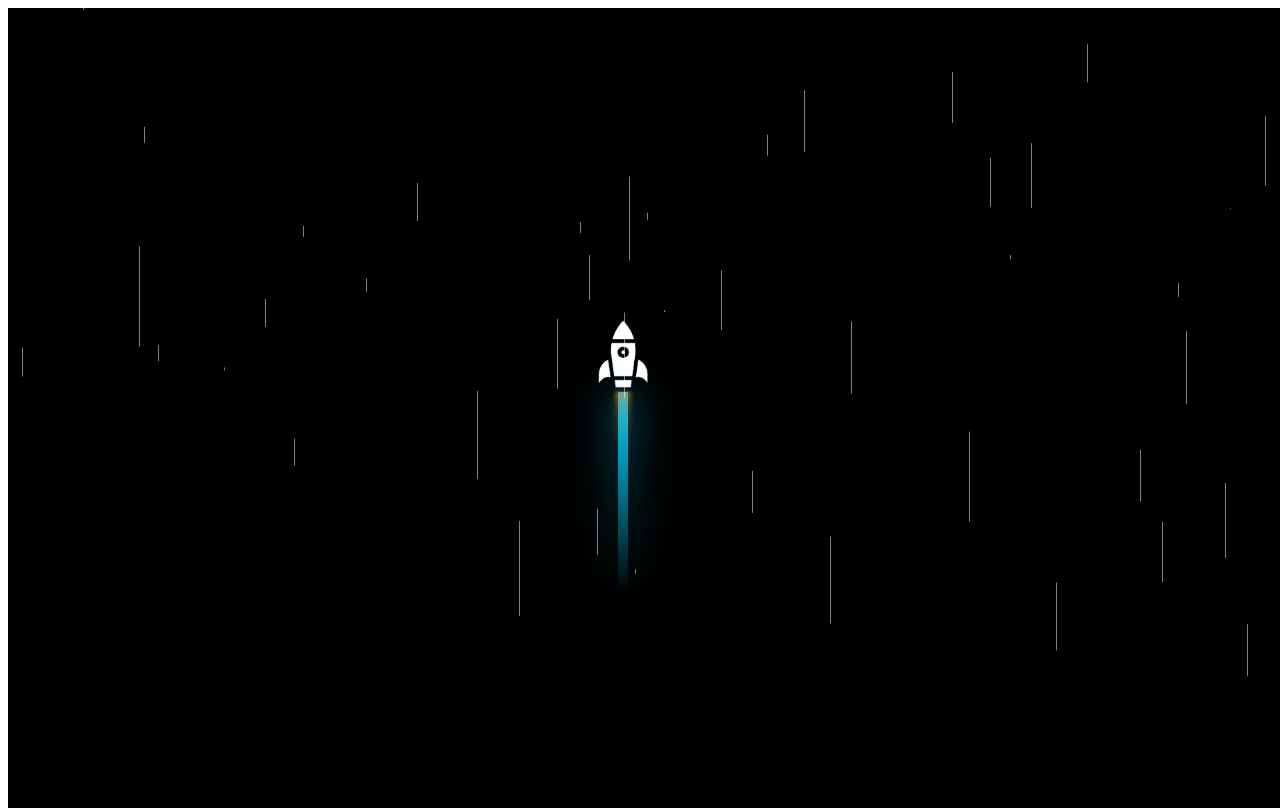
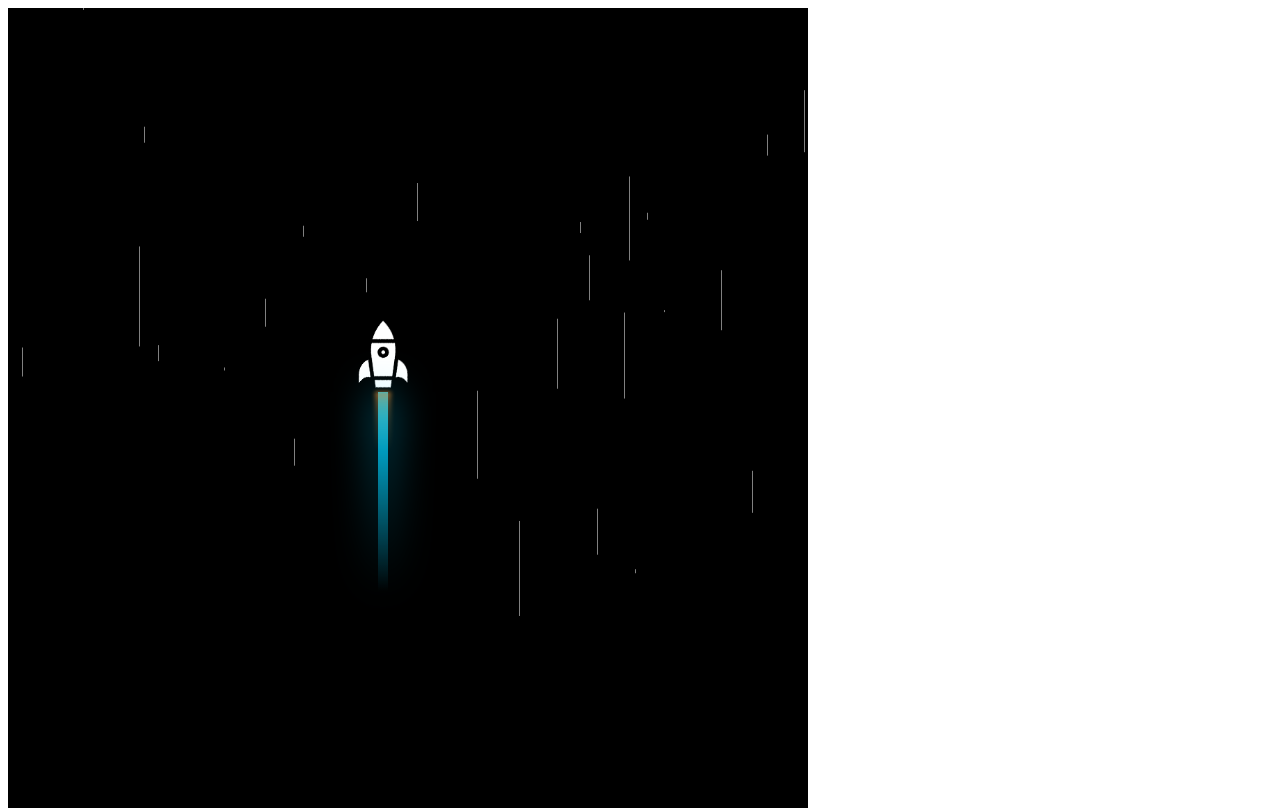
Before and after one commit to ayush208/first-game, a plain HTML site: page index.html in a window 1280 px wide. Drawn offline with Linux system fonts and the light colour scheme.

Commit message:
Update style.css

```diff
--- a/style.css
+++ b/style.css
@@ -7,8 +7,8 @@ html{
 
 .canvas{
 	position: relative;
-	width: 100%;
-	height: 100%;
+	width: 100vh;
+	height: 100vh;
 	background: #000;
 	display: flex;
 	align-items: center;
```
